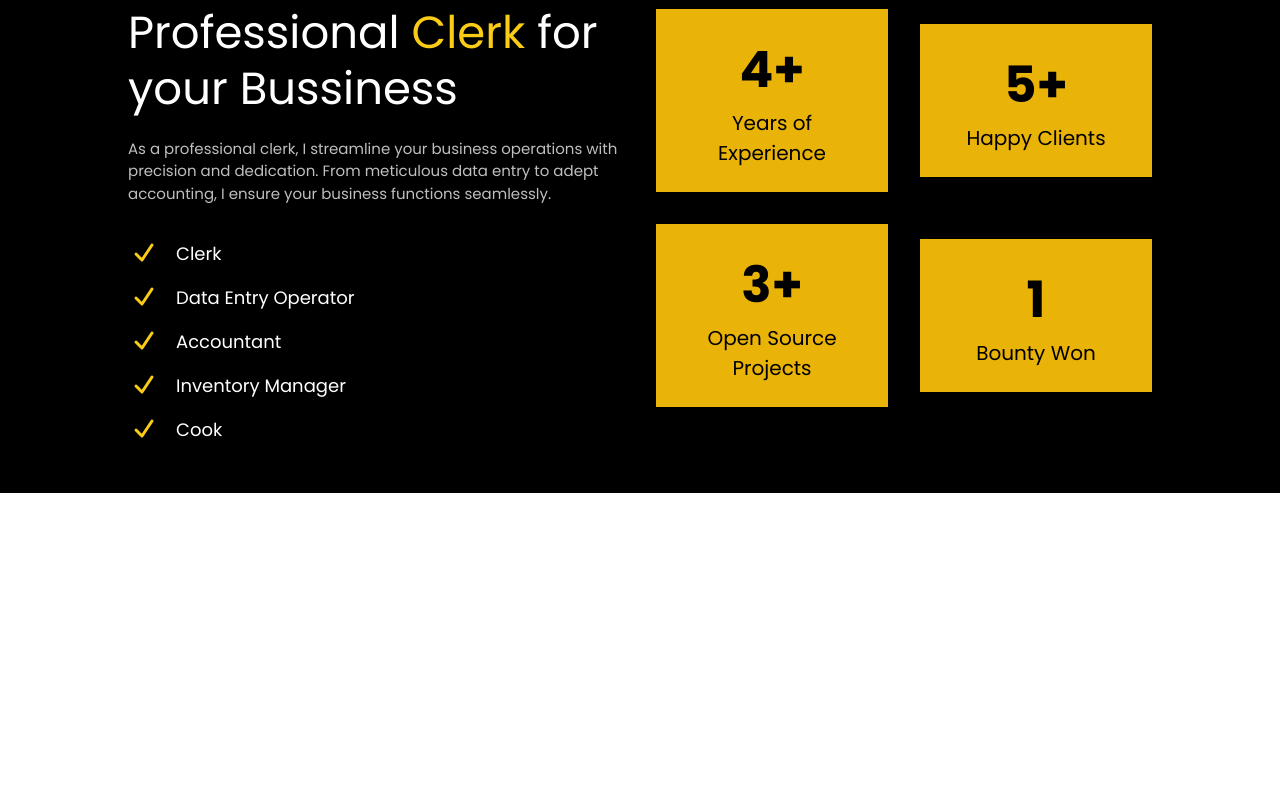
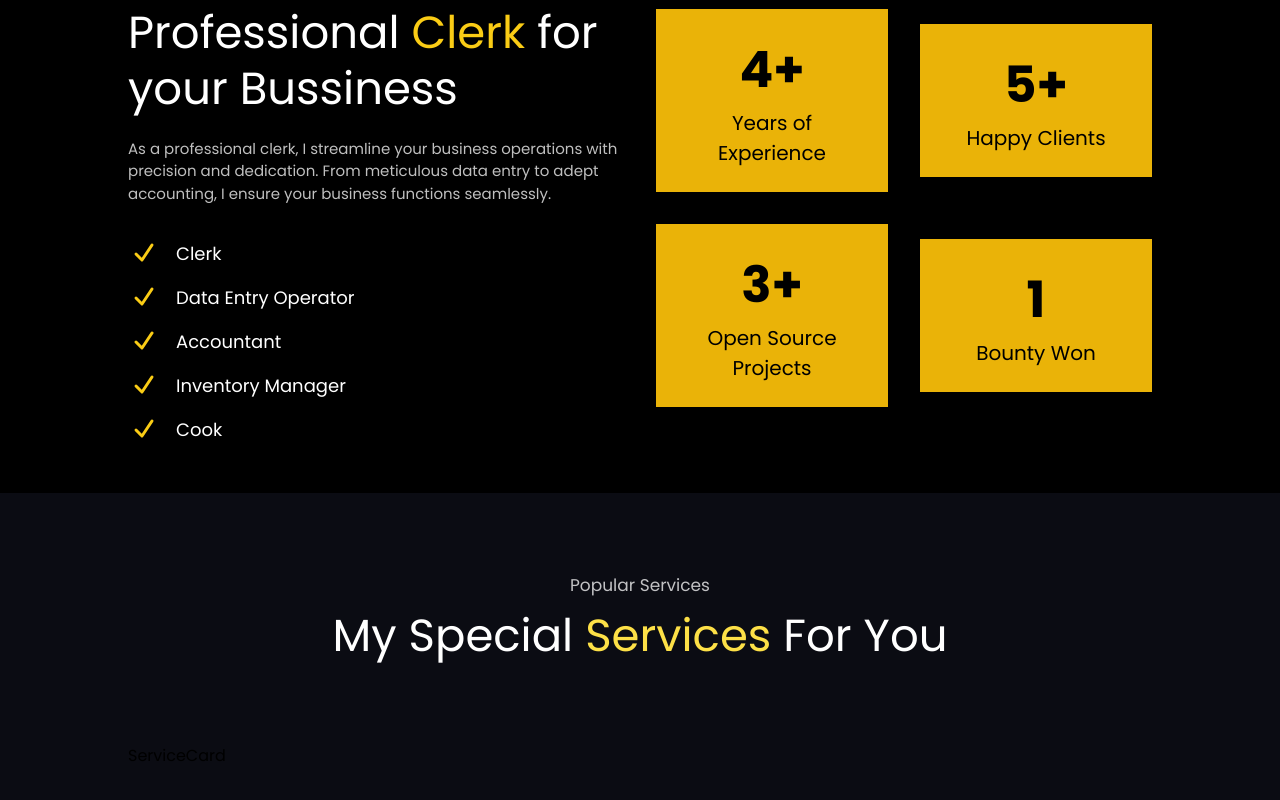
Before and after one commit to Deepak000HR/portfolio, a Next.js app: page / in a window 1280 px wide. Shown: the part 926-1726 px from the top of the page. Before the commit the page ends 1419 px from the top, so only its background shows below. Built offline with nearby package versions, Linux system fonts and the light colour scheme.

Commit message:
headernav

```diff
--- /dev/null
+++ b/components/Helper/ServiceCard.tsx
@@ -0,0 +1,26 @@
+import React from "react";
+import { CommandLineIcon,
+  ServerIcon,
+  CodeBracketIcon,
+  CursorArrowRaysIcon,
+  RocketLaunchIcon,
+  BugAntIcon
+   } from "@heroicons/react/16/solid";
+interface Props {
+  title: string;
+  num: string;
+}
+
+const iconMapping ={
+  "01": CommandLineIcon,
+  "02": ServerIcon,
+  "03": CodeBracketIcon,
+  "04": CursorArrowRaysIcon,
+  "05": RocketLaunchIcon,
+  "06": BugAntIcon
+}
+const ServiceCard = ({ title, num }: Props) => {
+  return <div>ServiceCard</div>;
+};
+
+export default ServiceCard;
--- /dev/null
+++ b/components/Services.tsx
@@ -0,0 +1,24 @@
+import React from "react";
+import ServiceCard from "./Helper/ServiceCard";
+interface Props {
+  id: string;
+}
+const Services = ({ id }: Props) => {
+  return (
+    <div id={id} className="pt-[5rem] pb-[3rem] bg-[#0b0c13]">
+      <div className="text-center">
+        <p className="heading__mini">Popular Services</p>
+        <h1 className="heading__primary">
+          My Special <span className="text-yellow-300">Services</span> For You
+        </h1>
+      </div>
+      <div className="pt-[5rem] w-[80%] mx-auto grid grid-cols-1 md:grid-cols-2 lg:grid-cols-3 gap-[3rem] items-center">
+        <div>
+          <ServiceCard title="Clerk" num="01"/>
+        </div>
+      </div>
+    </div>
+  );
+};
+
+export default Services;
--- a/pages/index.tsx
+++ b/pages/index.tsx
@@ -2,6 +2,7 @@ import AboutMe from "@/components/AboutMe";
 import Hero from "@/components/Hero";
 import Nav from "@/components/Nav";
 import NavMobile from "@/components/NavMobile";
+import Services from "@/components/Services";
 import React, { useState } from "react";
 
 const HomePage = () => {
@@ -27,7 +28,7 @@ const HomePage = () => {
 
       <Hero id="home" />
       <AboutMe id="about" />
-      {/* Services */}
+      < Services id="services"/>
     </div>
   );
 };
--- a/styles/globals.css
+++ b/styles/globals.css
@@ -39,6 +39,16 @@
   }
 }
 
+.custom__service::before {
+content:'';
+position:absolute;
+top:0;
+left:0;
+right:0;
+bottom:0;
+width:100% ;
+height:100%;
+}
 /* @layer components {
   .nav__link {
     @apply relative text-x1 w-fit block;
```
